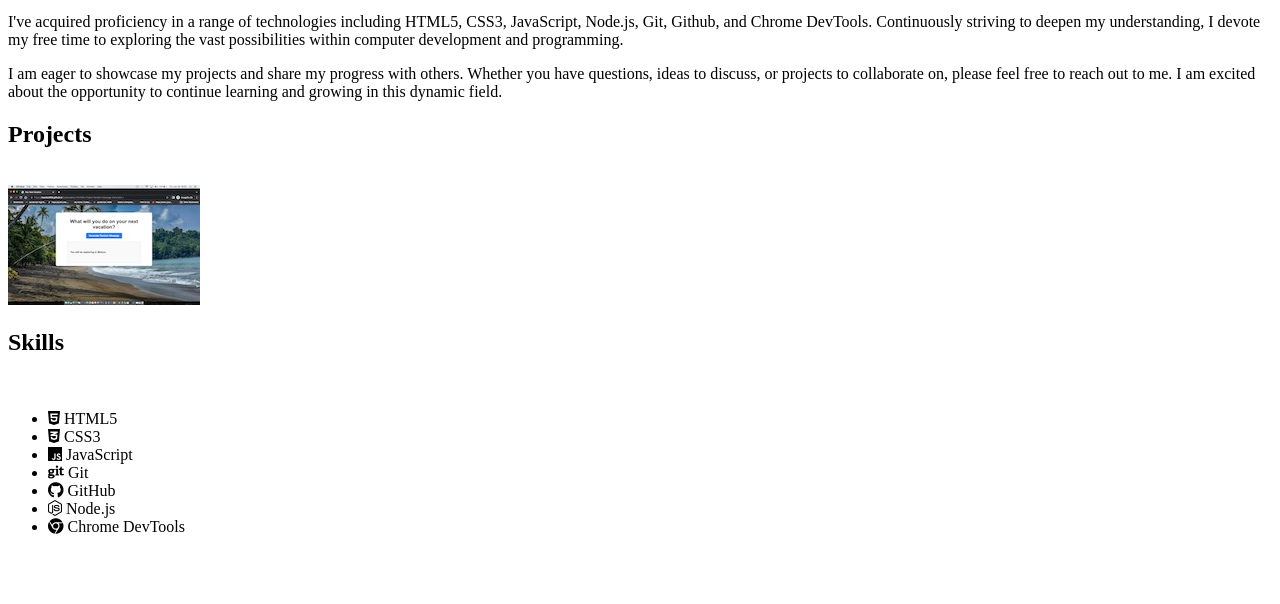
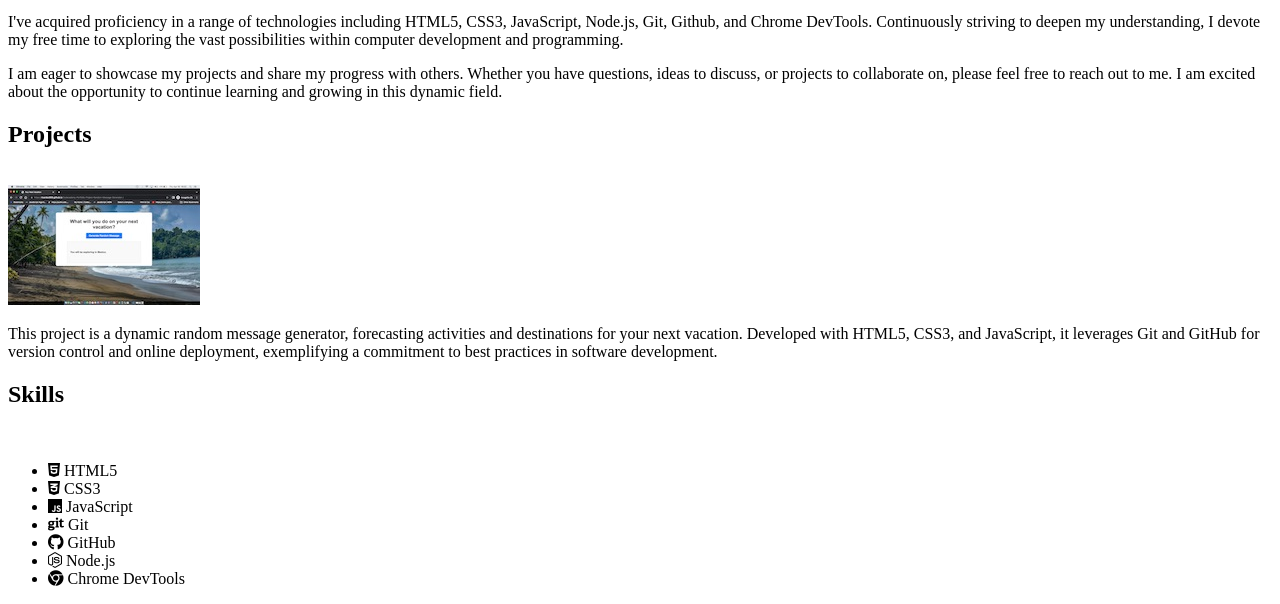
Before and after one commit to ricardoc909/RicardoCortezPortfolio, a plain HTML site: page index.html in a window 1280 px wide. Shown: the part 665-1269 px from the top of the page. Before the commit the page ends 1217 px from the top, so only its background shows below. Drawn offline with Linux system fonts and the light colour scheme.

Commit message:
adding description to thumbnail

```diff
--- a/index.html
+++ b/index.html
@@ -42,6 +42,8 @@ Hello, my name is Ricardo Cortez, and I am an aspiring full-stack web developer.
                 <a href="https://ricardoc909.github.io/Codecademy-Portfolio-Project-Random-Message-Generator-/">
                 <img src="images/project1-thumbnail.jpg" alt="project 1 project1-thumbnail"/>
                 </a>
+                <br>
+                <p>This project is a dynamic random message generator, forecasting activities and destinations for your next vacation. Developed with HTML5, CSS3, and JavaScript, it leverages Git and GitHub for version control and online deployment, exemplifying a commitment to best practices in software development.</p>
             </div>
 
 
```
